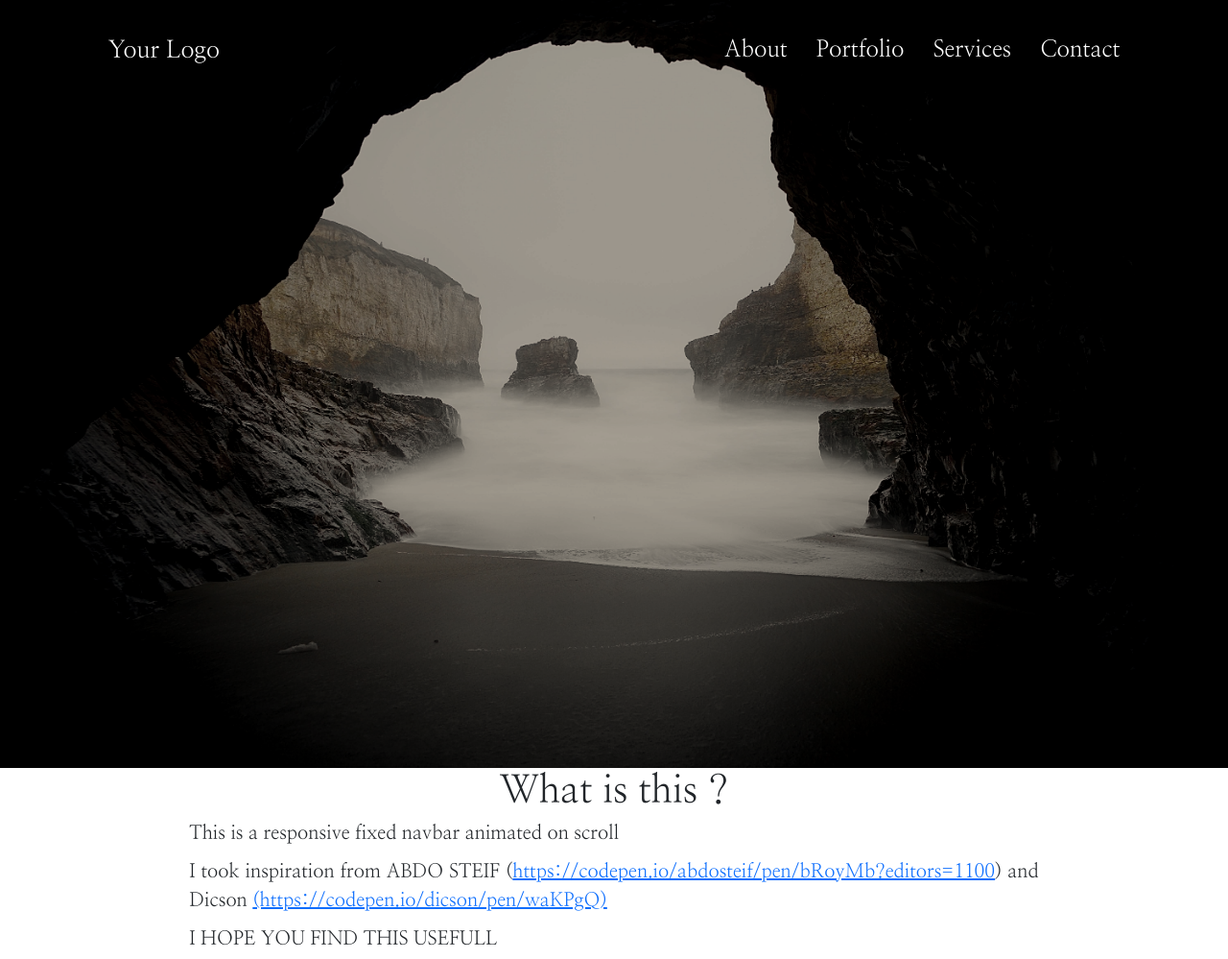
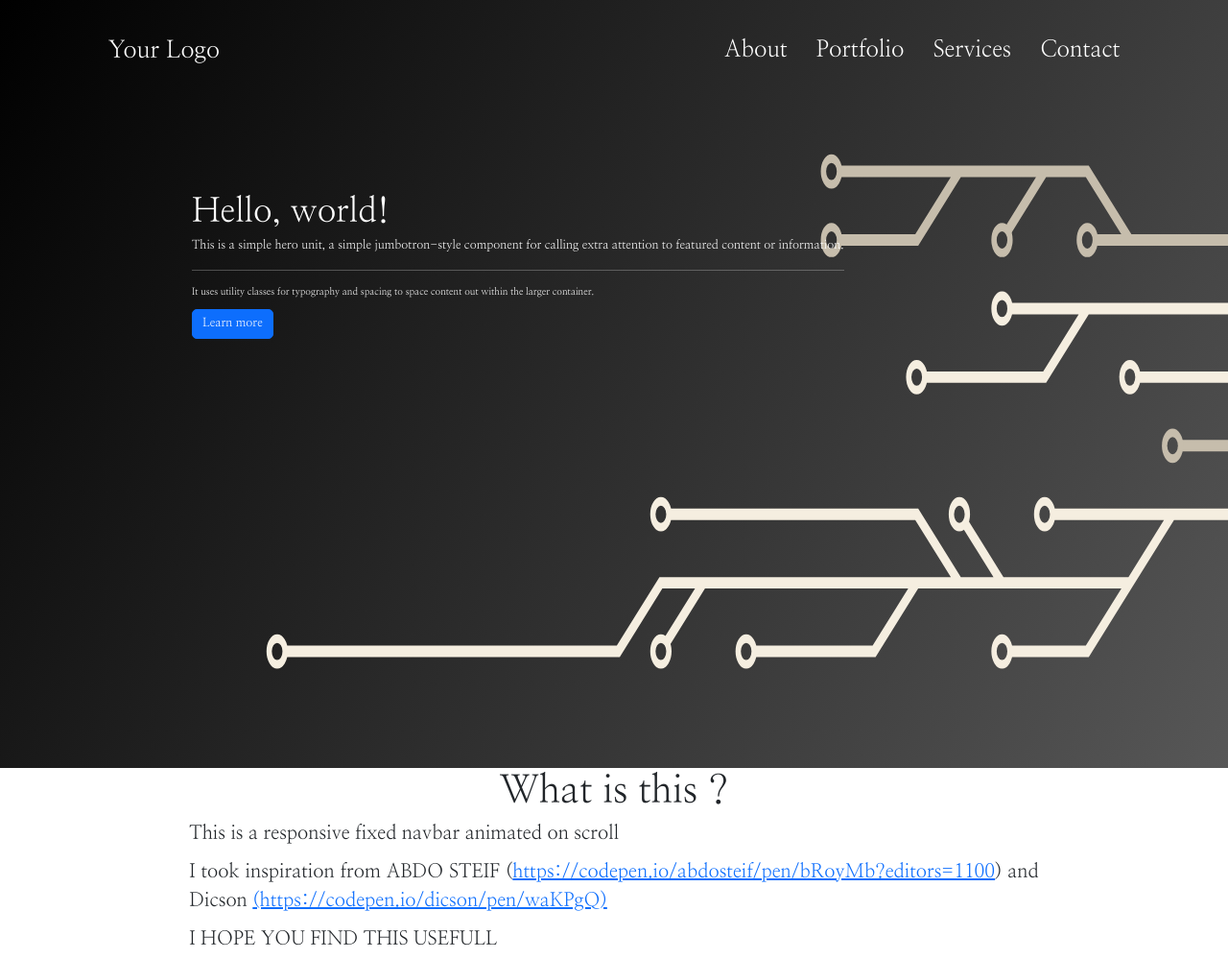
Before and after one commit to TeganHakim/Outward-Industries-Website, a Django app: page / in a window 1280 px wide. Shown: the top 999 px of the page at 96% size. Run offline with Django 4.2, Linux system fonts and the light colour scheme; some libraries are stand-ins or nearby versions.

Commit message:
start to website

```diff
--- a/Outward/static/css/style.css
+++ b/Outward/static/css/style.css
@@ -41,7 +41,6 @@ body {
 
 
 /* Navbar section */
-
 .nav {
     width: 100%;
     height: 65px;
@@ -120,12 +119,20 @@ nav div.main_list ul li a:hover::after {
 
 /* Home section */
 .home {
+    position: relative;
     width: 100%;
     height: 100vh;
-    background-image: url("../images/cove.jpg");
+    /* background-image: url("../images/cove.jpg");
     filter: brightness(0.6) contrast(1.1) saturate(1.2) grayscale(0.4) sepia(0.3);
     background-position: center top;
-	background-size:cover;
+	background-size:cover; */
+}
+
+.home > div {
+    position: absolute;
+    left: 200px;
+    top: 200px;
+    color: white;
 }
 
 .navTrigger {
--- a/Outward/templates/index.html
+++ b/Outward/templates/index.html
@@ -49,7 +49,51 @@
     </nav>
     <!-- Home Page -->
     <section class="home">
+        <svg xmlns="http://www.w3.org/2000/svg" version="1.1" xmlns:xlink="http://www.w3.org/1999/xlink" xmlns:svgjs="http://svgjs.com/svgjs" width="100%" height="100%" preserveAspectRatio="none" viewBox="0 0 1440 560">
+            <g mask="url(&quot;#SvgjsMask6073&quot;)" fill="none">
+                <rect width="1440" height="560" x="0" y="0" fill="url(#SvgjsLinearGradient6074)"></rect>
+                <g mask="url(&quot;#SvgjsMask6075&quot;)">
+                    <path d="M1475 275L1425 275L1375 275L1325 275" stroke="rgba(245, 238, 224, 1)" stroke-width="8.33"></path>
+                    <path d="M1312.5 275 a12.5 12.5 0 1 0 25 0 a12.5 12.5 0 1 0 -25 0z" fill="rgba(245, 238, 224, 1)"></path>
+                    <path d="M1475 325L1425 325L1375 325" stroke="rgba(198, 189, 172, 1)" stroke-width="8.33"></path>
+                    <path d="M1362.5 325 a12.5 12.5 0 1 0 25 0 a12.5 12.5 0 1 0 -25 0z" fill="rgba(198, 189, 172, 1)"></path>
+                    <path d="M1275 225L1225 275L1175 275L1125 275L1075 275M1475 225L1425 225L1375 225L1325 225L1275 225L1225 225L1175 225" stroke="rgba(245, 238, 224, 1)" stroke-width="8.33"></path>
+                    <path d="M1162.5 225 a12.5 12.5 0 1 0 25 0 a12.5 12.5 0 1 0 -25 0zM1062.5 275 a12.5 12.5 0 1 0 25 0 a12.5 12.5 0 1 0 -25 0z" fill="rgba(245, 238, 224, 1)"></path>
+                    <path d="M1075 425L1025 475L975 475L925 475L875 475M1125 425L1075 375L1025 375L975 375L925 375L875 375L825 375L775 375M1325 425L1275 475L1225 475L1175 475M1375 375L1325 375L1275 375L1225 375M1175 425L1125 375M825 425L775 475M1475 375L1425 375L1375 375L1325 425L1275 425L1225 425L1175 425L1125 425L1075 425L1025 425L975 425L925 425L875 425L825 425L775 425L725 475L675 475L625 475L575 475L525 475L475 475L425 475L375 475L325 475" stroke="rgba(245, 238, 224, 1)" stroke-width="8.33"></path>
+                    <path d="M312.5 475 a12.5 12.5 0 1 0 25 0 a12.5 12.5 0 1 0 -25 0zM862.5 475 a12.5 12.5 0 1 0 25 0 a12.5 12.5 0 1 0 -25 0zM762.5 375 a12.5 12.5 0 1 0 25 0 a12.5 12.5 0 1 0 -25 0zM1162.5 475 a12.5 12.5 0 1 0 25 0 a12.5 12.5 0 1 0 -25 0zM1212.5 375 a12.5 12.5 0 1 0 25 0 a12.5 12.5 0 1 0 -25 0zM1112.5 375 a12.5 12.5 0 1 0 25 0 a12.5 12.5 0 1 0 -25 0zM762.5 475 a12.5 12.5 0 1 0 25 0 a12.5 12.5 0 1 0 -25 0z" fill="rgba(245, 238, 224, 1)"></path>
+                    <path d="M1325 175L1275 175M1125 125L1075 175L1025 175L975 175M1225 125L1175 175M1475 175L1425 175L1375 175L1325 175L1275 125L1225 125L1175 125L1125 125L1075 125L1025 125L975 125" stroke="rgba(198, 189, 172, 1)" stroke-width="8.33"></path>
+                    <path d="M962.5 125 a12.5 12.5 0 1 0 25 0 a12.5 12.5 0 1 0 -25 0zM1262.5 175 a12.5 12.5 0 1 0 25 0 a12.5 12.5 0 1 0 -25 0zM962.5 175 a12.5 12.5 0 1 0 25 0 a12.5 12.5 0 1 0 -25 0zM1162.5 175 a12.5 12.5 0 1 0 25 0 a12.5 12.5 0 1 0 -25 0z" fill="rgba(198, 189, 172, 1)"></path>
+                </g>
+            </g>
+            <defs>
+                <mask id="SvgjsMask6073">
+                    <rect width="1440" height="560" fill="#ffffff"></rect>
+                </mask>
+                <linearGradient x1="84.72%" y1="139.29%" x2="15.28%" y2="-39.29%" gradientUnits="userSpaceOnUse" id="SvgjsLinearGradient6074">
+                    <stop stop-color="rgba(87, 87, 87, 1)" offset="0"></stop>
+                    <stop stop-color="rgba(0, 0, 0, 1)" offset="1"></stop>
+                </linearGradient>
+                <mask id="SvgjsMask6075">
+                    <rect width="1440" height="560" fill="white"></rect>
+                    <path d="M1318.75 275 a6.25 6.25 0 1 0 12.5 0 a6.25 6.25 0 1 0 -12.5 0z" fill="black"></path>
+                    <path d="M1368.75 325 a6.25 6.25 0 1 0 12.5 0 a6.25 6.25 0 1 0 -12.5 0z" fill="black"></path>
+                    <path d="M1168.75 225 a6.25 6.25 0 1 0 12.5 0 a6.25 6.25 0 1 0 -12.5 0zM1068.75 275 a6.25 6.25 0 1 0 12.5 0 a6.25 6.25 0 1 0 -12.5 0z" fill="black"></path>
+                    <path d="M318.75 475 a6.25 6.25 0 1 0 12.5 0 a6.25 6.25 0 1 0 -12.5 0zM868.75 475 a6.25 6.25 0 1 0 12.5 0 a6.25 6.25 0 1 0 -12.5 0zM768.75 375 a6.25 6.25 0 1 0 12.5 0 a6.25 6.25 0 1 0 -12.5 0zM1168.75 475 a6.25 6.25 0 1 0 12.5 0 a6.25 6.25 0 1 0 -12.5 0zM1218.75 375 a6.25 6.25 0 1 0 12.5 0 a6.25 6.25 0 1 0 -12.5 0zM1118.75 375 a6.25 6.25 0 1 0 12.5 0 a6.25 6.25 0 1 0 -12.5 0zM768.75 475 a6.25 6.25 0 1 0 12.5 0 a6.25 6.25 0 1 0 -12.5 0z" fill="black"></path>
+                    <path d="M968.75 125 a6.25 6.25 0 1 0 12.5 0 a6.25 6.25 0 1 0 -12.5 0zM1268.75 175 a6.25 6.25 0 1 0 12.5 0 a6.25 6.25 0 1 0 -12.5 0zM968.75 175 a6.25 6.25 0 1 0 12.5 0 a6.25 6.25 0 1 0 -12.5 0zM1168.75 175 a6.25 6.25 0 1 0 12.5 0 a6.25 6.25 0 1 0 -12.5 0z" fill="black"></path>
+                </mask>
+            </defs>
+        </svg>
+        <div class="jumbotron">
+            <h1 class="display-4">Hello, world!</h1>
+            <p class="lead">This is a simple hero unit, a simple jumbotron-style component for calling extra attention to featured content or information.</p>
+            <hr class="my-4">
+            <p>It uses utility classes for typography and spacing to space content out within the larger container.</p>
+            <p class="lead">
+              <a class="btn btn-primary btn-lg" href="#" role="button">Learn more</a>
+            </p>
+          </div>
     </section>
+
     <div class="container-fluid" style="height: 1000px">
         <!-- just to make scrolling effect possible -->
         <h2 class="myH2">What is this ?</h2>
```
